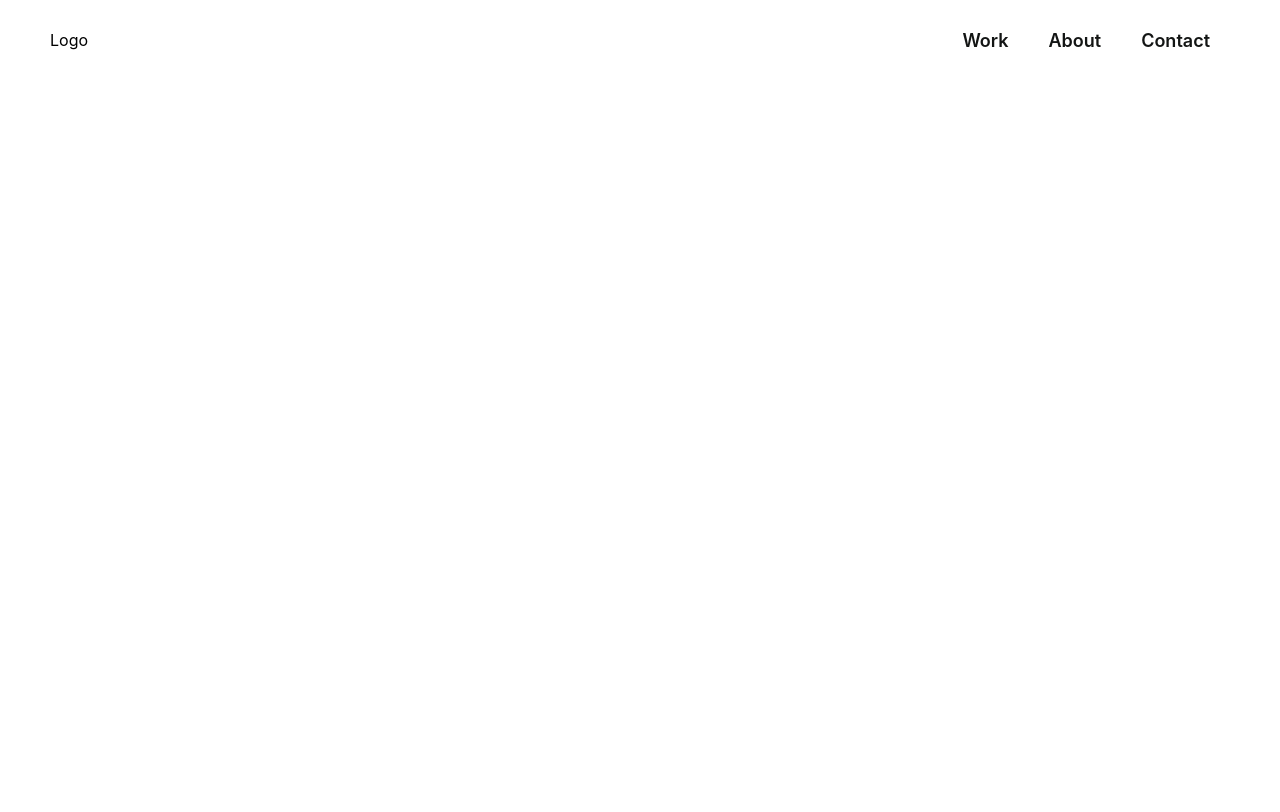
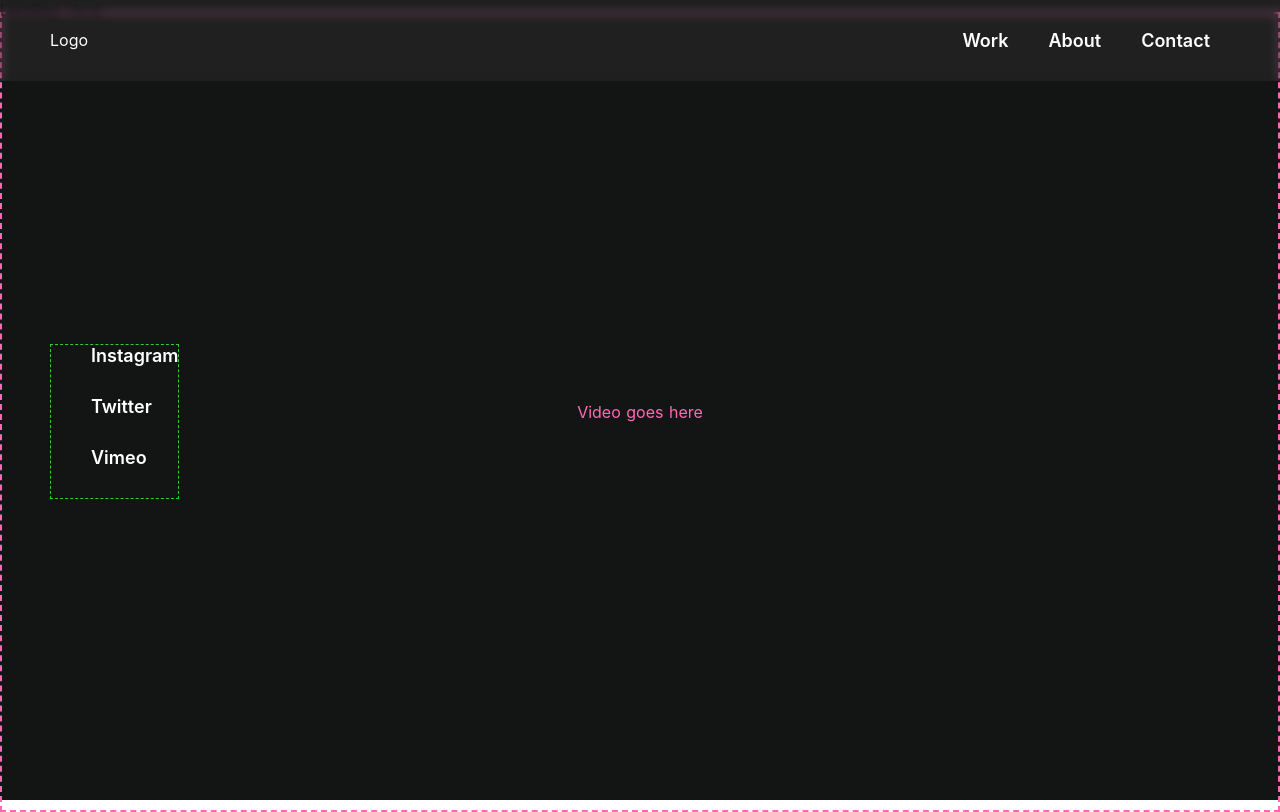
Before and after one commit to devNroses/formativeproductions, a Nuxt app: page / in a window 1280 px wide. Built offline with nearby package versions, Linux system fonts and the light colour scheme.

Commit message:
Initial Build of Landing Page

```diff
--- a/components/header/index.vue
+++ b/components/header/index.vue
@@ -11,30 +11,21 @@
     </div>
 </template>
 
-<style lang="scss" scope>
-a {
-  color: #131514;
-  font-size: 18px;
-  font-weight: 600;
-  text-decoration: none;
-
-  &:hover {
-color: #E3B047;
-  }
-}
-
+<style lang="scss" scoped>
  .header-container {
-   background-color: rgba(255, 255, 255, .15);
-    backdrop-filter: blur(5px);
+   background-color: rgba(255, 255, 255, .05);
+   backdrop-filter: blur(5px);
    display: flex;
    justify-content: space-between;
    padding: 0 50PX;
    min-height: 60px;
    position: sticky;
    top: 0;
+   z-index: 1;
 
    div {
     padding: 30px 0;
+    color: white;
    }
 
    @media only screen and (max-width: 480px)  {
--- a/pages/index.vue
+++ b/pages/index.vue
@@ -1,30 +1,19 @@
 <template>
   <div class="container">
   <Header />
-    <!-- <div>
-      <Logo />
-      <h1 class="title">
-        formativeproductions
-      </h1>
-      <div class="links">
-        <a
-          href="https://nuxtjs.org/"
-          target="_blank"
-          rel="noopener noreferrer"
-          class="button--green"
-        >
-          Documentation
-        </a>
-        <a
-          href="https://github.com/nuxt/nuxt.js"
-          target="_blank"
-          rel="noopener noreferrer"
-          class="button--grey"
-        >
-          GitHub
-        </a>
-      </div>
-    </div> -->
+  <div class="landing-container">
+    Landing Here
+    <div class="landing-social">
+      <ul>
+        <li><a href="#">Instagram</a></li>
+        <li><a href="#">Twitter</a></li>
+        <li><a href="#">Vimeo</a></li>
+      </ul>
+    </div>
+    <div class="landing-video">
+      Video goes here
+    </div>
+  </div>
   </div>
 </template>
 
@@ -37,3 +26,63 @@ export default Vue.extend({
   }
 })
 </script>
+
+<style lang="scss">
+a {
+  color: white;
+  font-size: 18px;
+  font-weight: 600;
+  text-decoration: none;
+
+  &:hover {
+  color: #E3B047;
+ }
+}
+
+ul li {
+  list-style-type: none;
+}
+
+  .landing{
+    &-container{
+      background: #131514;
+      position: absolute;
+      padding: 0;
+      margin: 0;
+      top: 0;
+      left: 0;
+      width: 100%;
+      height: 100%;
+    }
+
+    &-video{
+      color: hotpink;
+      border: 2px dashed hotpink;
+      display: flex;
+      justify-content: center;
+      align-items: center;
+      margin: 0;
+      margin-top: -8px;
+      padding: 0;
+      top: -10px;
+      left: 0;
+      width: 100%;
+      height: 100%;
+    }
+
+    &-social{
+      border: 1px dashed limegreen;
+      display: flex;
+      flex-direction: column;
+      color: limegreen;
+      width: max-content;
+      position: absolute;
+      top: calc(48% - 40px);
+      margin-left: 50px;
+
+      ul li{
+        margin-bottom: 30px;
+      }
+    }
+  }
+</style>
```
